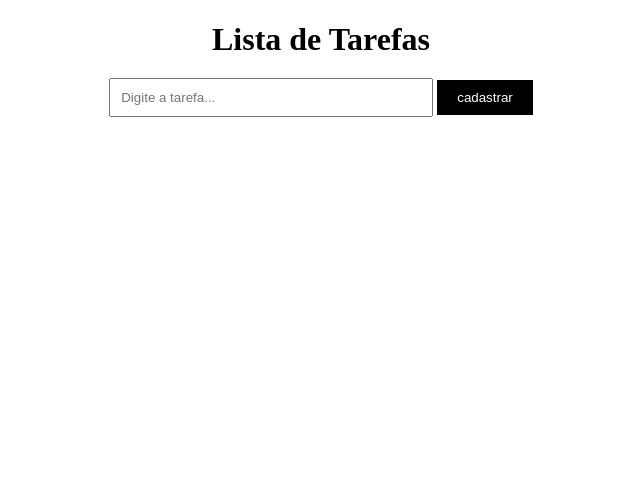
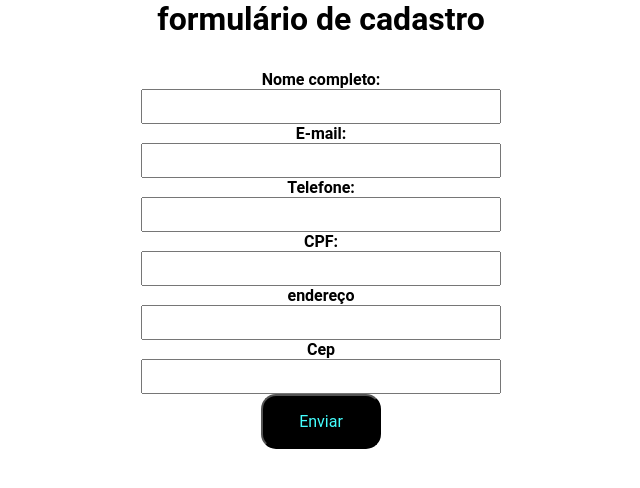
Before and after one commit to RichOnfroy/dev_front_end, a plain HTML site: page index.html in a window 1280 px wide. Shown: the whole page, without its empty margins (319-959 px from the left). Drawn offline with nearby package versions, Linux system fonts and the light colour scheme.

Commit message:
formulário de cadastro plugin mask

```diff
--- a/index.html
+++ b/index.html
@@ -3,19 +3,44 @@
 <head>
     <meta charset="UTF-8">
     <meta name="viewport" content="width=device-width, initial-scale=1.0">
-    <title>Lista de Tarefas</title>
-    <link rel="stylesheet" href="./style.css">
+    <title>formulário de cadastrot</title>
+    <link rel="stylesheet" href="./main.css">
 </head>
 <body>
-    <h1>Lista de Tarefas</h1>
     <center>
-        <form id="lista-form">
-            <input type="text" id="form-input" placeholder="Digite a tarefa...">
-            <button type="submit">cadastrar</button>
+    <header>
+        <h1>formulário de cadastro</h1>
+    </header>
+    <div class="container">
+        <form>
+            <label for="nome">Nome completo:</label>
+            <input type="text" id="nome" name="nome">
+
+            <label for="email">E-mail:</label>
+            <input type="email" id="email" name="email">
+
+            <label for="telefone">Telefone:</label>
+            <input type="tel" id="telefone" name="telefone">
+
+            <label for="cpf">CPF:</label>
+            <input type="text" name="cpf" pattern="(\d{3}\.\d{3}\.\d{3}-\d{2})|(\d{2}\.\d{3}\.\d{3}/\d{4}-\d{2})" id="cpf" name="cpf">
+
+            <label for="endereco">endereço</label>
+            <input type="text" id="endereco" name="endereco">
+
+            <label for="cep">Cep</label>
+            <input type="text" name="cep" pattern="(\d{3}\.\d{3}\.\d{3}-\d{2})|(\d{2}\.\d{3}\.\d{3}/\d{4}-\d{2})" id="cep" name="cep">
+
+            <button type="submit">Enviar</button>
         </form>
-        <ul id="list-list"></ul>
+    </div>
     </center>
-    <script src="https://code.jquery.com/jquery-3.6.0.min.js"></script>
+    <script type="text/javascript" src="//code.jquery.com/jquery-1.11.0.min.js"></script>
+    <script type="text/javascript" src="//code.jquery.com/jquery-migrate-1.2.1.min.js"></script>
+    <script type="text/javascript" src="//cdn.jsdelivr.net/npm/slick-carousel@1.8.1/slick/slick.min.js"></script>
+    <script src="./js/jquery.mask.min.js"></script>
+    <script src="./js/jquery.validate.min.js"></script>
+    <script src="./js/messages_pt_BR.min.js"></script>
     <script src="./main.js"></script>
 </body>
 </html>
--- /dev/null
+++ b/main.css
@@ -0,0 +1,66 @@
+* {
+    margin: 0;
+    padding: 0;
+    box-sizing: border-box;
+    font-family: 'Roboto', sans-serif;
+}
+
+html {
+    overflow-x: hidden;
+}
+
+.container {
+    max-width: 1024px;
+    width: 100%;
+    margin: 0 auto;
+}
+
+header {
+    justify-content: space-between;
+    align-items: center;
+    padding-bottom: 16px;
+    padding-top: 16px 0;
+}
+
+
+button {
+    display: block;
+    width: 100%;
+    padding: 16px 0;
+    background-color: #000;
+    color: #4fff;
+    font-size: 16px;
+    cursor: pointer;
+    border-radius: 15px;
+}
+
+.price {
+    margin: 16px 0;
+    display: block;
+}
+
+.price del{
+    color: #ccc;
+    font-size: 14px;
+}
+
+form {
+    margin: 16px;
+    max-width: 360px;
+}
+
+form label {
+    font-weight: bold;
+    display: block;
+}
+
+form input {
+    width: 100%;
+    display: block;
+    padding: 8px;
+}
+
+
+form button {
+    max-width: 120px;
+}
--- a/main.js
+++ b/main.js
@@ -1,20 +1,49 @@
 $(document).ready(function() {
-    const listForm = $('#lista-form');
-    const formInput = $('#form-input');
-    const listList =  $('#list-list');
+    $('#telefone').mask('(00) 00000-0000')
 
-    listForm.on('submit', function(event) {
-        event.preventDefault();
-        const listText =formInput.val().trim();
-        if (listText) {
-            const newlist = $('<li>').text(listText);
-            listList.append(newlist);
-            formInput.val('')
+    $('#cpf').mask('000.000.000-00')
+
+    $('#cep').mask('00000-000')
+
+    $('form').validate({
+        rules: {
+            nome: {
+                required: true
+            },
+            email: {
+                required: true
+            },
+            telefone: {
+                required: true
+            },
+            endereco: {
+                required: true
+            },
+            cpf: {
+                required: true
+            },
+            cep: {
+                required: true
+            }
+        },
+        messages: {
+            nome: 'Por favor, digite seu nome'
+        },
+        messages: {
+            email: 'Por favor, digite um e-mail valido'
+        },
+        messages: {
+            telefone: 'Por favor, digite seu telefone'
+        },
+        messages: {
+            cpf: 'Por favor, digite seu CPF'
+        },
+        messages: {
+            endereco: 'Por favor, digite seu Endereço'
+        },
+        messages: {
+            cep: 'Por favor, digite seu cep'
         }
 
     })
-
-    listList.on('click', 'li', function() {
-        $(this).toggleClass('completed');
-    });
-});
+})
```
